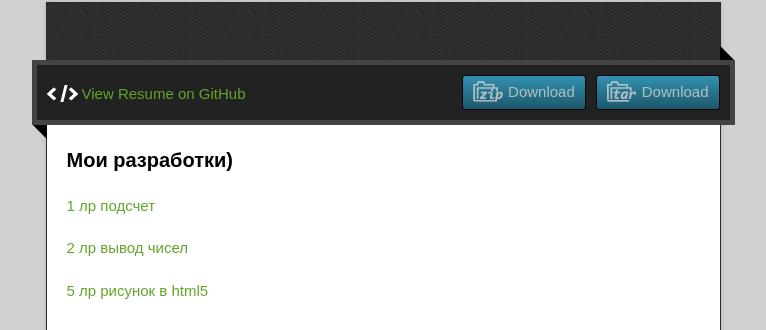
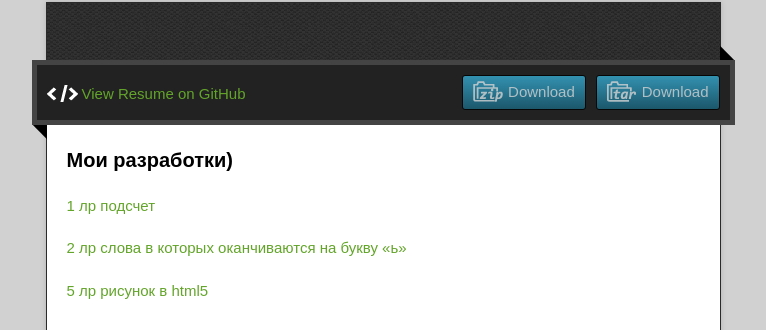
Before and after one commit to Laffi09/resume, a plain HTML site: page index.html in a window 1280 px wide. Shown: the part 128-458 px from the top of the page, without its empty margins (257-1023 px from the left). Drawn offline with nearby package versions, Linux system fonts and the light colour scheme.

Commit message:
Update index.html

```diff
--- a/index.html
+++ b/index.html
@@ -41,7 +41,7 @@
 
 <p>
 <a href="1laba/index.html">1 лр подсчет</a><p>
-  <a href="2laba/index.html">2 лр вывод чисел</a><p>
+  <a href="2laba/index.html">2 лр слова в которых оканчиваются на букву «ь»</a><p>
   <a href="5laba/index.html">5 лр рисунок в html5</a>
 </p>
 
```
